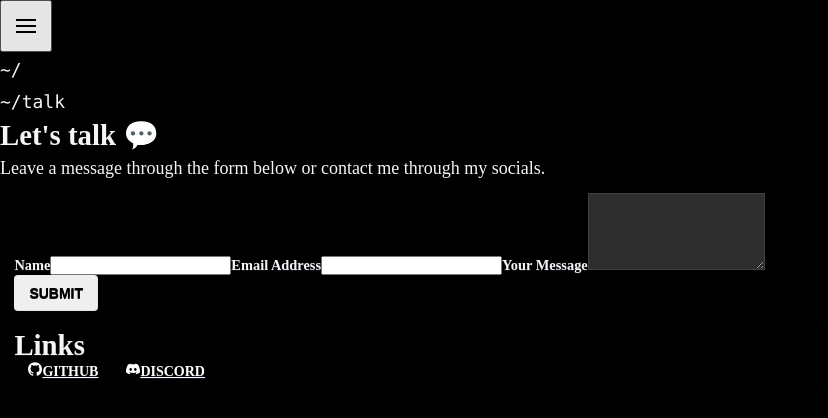
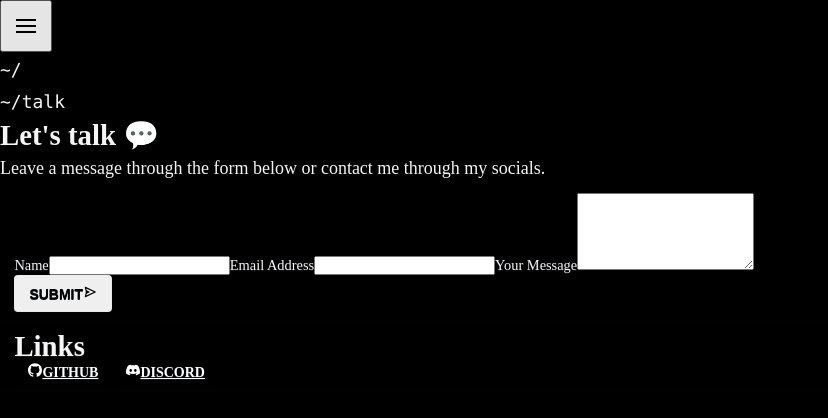
Before and after one commit to itsmeleow/me, a Next.js app: page /talk in a window 1280 px wide. Shown: the top 418 px of the page, without its empty margins (0-828 px from the left). Built offline with nearby package versions, Linux system fonts and the light colour scheme.

Commit message:
fix contact form, add location, smoother

```diff
--- a/package.json
+++ b/package.json
@@ -23,8 +23,7 @@
 		"react": "^18.2.0",
 		"react-dom": "^18.2.0",
 		"react-hot-toast": "^2.4.0",
-		"react-icons": "^4.6.0",
-		"zod": "^3.19.1"
+		"react-icons": "^4.6.0"
 	},
 	"devDependencies": {
 		"@types/node": "^18.11.4",
--- a/src/components/Layout.tsx
+++ b/src/components/Layout.tsx
@@ -10,12 +10,12 @@ type Props = {
 
 export default function Layout({children, title}: Props) {
 	return (
-		<div>
+		<>
 			<Head>
 				<title>{title} | leo</title>
 				<meta name="viewport" content="initial-scale=1.0, width=device-width" />
 			</Head>
-			<>{children}</>
-		</div>
+			{children}
+		</>
 	);
 }
--- a/src/pages/_app.tsx
+++ b/src/pages/_app.tsx
@@ -143,11 +143,20 @@ export default function App({Component, pageProps, router}: AppProps) {
 						<ul className="flex space-x-8">{navLinks}</ul>
 					</nav>
 				</div>
-				<div className="mx-auto max-w-3xl space-y-12 sm:py-24">
-					<Component {...pageProps} />
-				</div>
+				<AnimatePresence mode="wait">
+					<motion.div
+						key={router.asPath}
+						initial={{opacity: 0}}
+						animate={{opacity: 1}}
+						exit={{opacity: 0}}
+					>
+						<div className="mx-auto max-w-3xl space-y-12 sm:py-24">
+							<Component {...pageProps} />
+						</div>
 
-				<footer className="mx-auto mt-20 max-w-3xl border-t-2 border-neutral-900/10 p-4 py-32 opacity-50 dark:border-white/10"></footer>
+						<footer className="mx-auto mt-20 max-w-3xl border-t-2 border-neutral-900/10 p-4 py-32 opacity-50 dark:border-white/10"></footer>
+					</motion.div>
+				</AnimatePresence>
 				<div />
 			</div>
 			<Analytics />
--- a/src/pages/api/talk.ts
+++ b/src/pages/api/talk.ts
@@ -1,27 +1,17 @@
-import {z} from 'zod';
-import {NextApiResponse, NextApiRequest} from 'next';
 import {DISCORD_WEBHOOK} from '../../server/constants';
 
-const schema = z.object({
-	name: z.string(),
-	email: z.string().email(),
-	body: z.string().max(500).min(2),
-});
+export default async function handler(req, res) {
+	const body = req.body;
 
-export default async function handler(
-	req: NextApiRequest,
-	res: NextApiResponse,
-) {
-	const body = schema.parse(req.body);
-
-	const result = await fetch(DISCORD_WEBHOOK, {
+	try {
+		await fetch(DISCORD_WEBHOOK, {
 			method: 'POST',
 			headers: {'Content-Type': 'application/json'},
 			body: JSON.stringify({
 				content: `**New message from (${body.name})!**`,
 				embeds: [
 					{
-					description: body.body,
+						description: body.message,
 						author: {
 							name: body.email,
 						},
@@ -38,12 +28,15 @@ export default async function handler(
 				],
 			}),
 		});
-
-	if (result.status >= 400) {
-		return res.status(500).send({success: false});
-	}
-
-	if (req.headers['content-type'] === 'application/json') {
-		return res.status(200).json(res);
+		res.status(200).end();
+		return {
+			_redirect: '/thanks',
+		};
+	} catch (err) {
+		console.error(err);
+		return res.status(500).json({
+			success: false,
+			error: err.message,
+		});
 	}
 }
--- a/src/pages/index.tsx
+++ b/src/pages/index.tsx
@@ -17,6 +17,7 @@ import {
 	SiVercel,
 	SiYarn,
 } from 'react-icons/si';
+import {HiOutlineLocationMarker} from 'react-icons/hi';
 import Layout from '../components/Layout';
 import {ListItem} from '../components/ListItem';
 import {age} from '../util/time';
@@ -24,9 +25,25 @@ import {age} from '../util/time';
 export default function Home() {
 	return (
 		<Layout title="Home">
-			<div className="space-y-16">
-				<div className="space-y-2">
-					<h1 className="text-3xl text-white font-bold sm:text-4xl md:text-6xl">
+			<div className="space-y-4">
+				<div className="flex items-center">
+					<a
+						target="_blank"
+						href="https://www.google.com/maps/place/New+York,+NY/"
+						rel="noreferrer"
+						className="inline-flex space-x-1 items-center justify-center rounded-full px-2 py-1 no-underline transition-colors bg-white/5 text-opacity-70 hover:bg-white/10 border border-[#e6e6e61a]"
+					>
+						<span>
+							<HiOutlineLocationMarker className="h-6 w-6" />
+						</span>
+
+						<span className="-mb-0.5">New York, US &nbsp;</span>
+
+						<span className="-mb-0.5 ml-1 block h-[6px] w-[6px] animate-pulse rounded-full bg-sky-400" />
+					</a>
+				</div>
+
+				<h1 className="text-3xl font-bold sm:text-4xl md:text-6xl">
 					Hey, I&apos;m leo ✌️
 				</h1>
 				<p className="text-white/50">
@@ -40,12 +57,11 @@ export default function Home() {
 				</p>
 			</div>
 
-				<div className="space-y-2">
-					<h1 className="text-2xl sm:text-3xl font-semibold">
-						Technologies 💻
-					</h1>
+			<div className="space-y-4">
+				<h1 className="text-2xl sm:text-3xl font-semibold">Technologies 💻</h1>
 				<p className="text-white/50">
-						I use a wide range of technologies to create applications.
+					I use a wide range of technologies to create applications in the most
+					efficient manner possible.
 				</p>
 				<ul className="grid grid-cols-3 sm:grid-cols-4 gap-4 pt-2">
 					<ListItem icon={SiNextDotJs} text="Next.js" />
@@ -66,7 +82,6 @@ export default function Home() {
 					<ListItem icon={SiVercel} text="Vercel" />
 				</ul>
 			</div>
-			</div>
 		</Layout>
 	);
 }
--- a/src/pages/talk.tsx
+++ b/src/pages/talk.tsx
@@ -3,6 +3,7 @@ import Link from 'next/link';
 import toast from 'react-hot-toast';
 import Layout from '../components/Layout';
 import {SiGithub, SiDiscord} from 'react-icons/si';
+import {BiSend} from 'react-icons/bi';
 
 export default function Talk() {
 	const router = useRouter();
@@ -20,7 +21,7 @@ export default function Talk() {
 				</div>
 
 				<div className="grid grid-cols-1 space-y-4">
-					<div className="card">
+					<div className="card font-semibold">
 						<form
 							className="space-y-6 uppercase grid grid-cols-1"
 							method="POST"
@@ -40,22 +41,15 @@ export default function Talk() {
 									body: values,
 								};
 
-								toast.promise(
-									fetch('/api/talk', options)
-										.then(res => {
-											console.log(res);
-										})
-										.then(() => {
-											router.push('/thanks');
-										})
-										.catch(err => console.log(err)),
-									{
+								await toast
+									.promise(fetch('/api/talk', options), {
 										loading: 'Loading...',
 										success: 'Success',
 										error: (error: Error) =>
 											error?.message ?? 'Something went wrong...',
-									},
-								);
+									})
+									.then(async () => router.push('/thanks'))
+									.catch(error => console.log(error.message));
 							}}
 						>
 							<label className="grid grid-cols-1 space-y-1">
@@ -65,7 +59,7 @@ export default function Talk() {
 									type="name"
 									name="name"
 									id="name"
-									className="block w-full rounded-md  py-1 px-4 font-sans text-lg focus:outline-none focus:ring focus:ring-gray-800 bg-white/5"
+									className="block input w-full rounded-md  py-1 px-4 font-sans text-lg focus:outline-none focus:ring focus:ring-gray-600 bg-white/5"
 								/>
 							</label>
 							<label className="grid grid-cols-1 space-y-1">
@@ -75,7 +69,7 @@ export default function Talk() {
 									type="email"
 									name="email"
 									id="email"
-									className="block w-full rounded-md  py-1 px-4 font-sans text-lg focus:outline-none focus:ring focus:ring-gray-800 bg-white/5"
+									className="block w-full rounded-md  py-1 px-4 font-sans text-lg focus:outline-none focus:ring focus:ring-gray-600 bg-white/5"
 								/>
 							</label>
 							<label className="grid grid-cols-1 space-y-1">
@@ -83,18 +77,19 @@ export default function Talk() {
 								<textarea
 									required
 									rows={5}
-									name="body"
+									name="message"
 									minLength={2}
-									id="body"
-									className="block w-full resize-none rounded-md py-1 px-4 font-sans text-lg focus:outline-none focus:ring focus:ring-gray-800 bg-white/5"
+									id="message"
+									className="block w-full resize-none rounded-md py-1 px-4 font-sans text-lg focus:outline-none focus:ring focus:ring-gray-600 bg-white/5"
 								/>
 							</label>
 							<div className="">
 								<button
 									type="submit"
-									className="btn bg-white/5 hover:bg-white/10"
+									className="btn rounded-full inline-flex space-x-2 items-center justify-center bg-white/5 hover:bg-white/10"
 								>
 									<span>Submit</span>
+									<span>{BiSend({className: 'h-4 w-4'})}</span>
 								</button>
 							</div>
 						</form>
@@ -109,12 +104,12 @@ export default function Talk() {
 								rel="noreferrer"
 							>
 								<a
-									className="btn relative inline-flex space-x-2 items-center justify-center no-underline bg-white/5 hover:bg-white/10"
+									className="btn relative inline-flex space-x-2 items-center justify-center no-underline bg-white/5 hover:bg-white/10 "
 									target="_blank"
 									rel="noopener noreferrer"
 								>
 									<span>{SiGithub({className: 'h-6 w-6'})}</span>
-									<span>Github</span>
+									<span className="font-medium">Github</span>
 								</a>
 							</Link>
 							<Link href="https://discord.com/users/574773140392116228">
@@ -124,7 +119,7 @@ export default function Talk() {
 									rel="noopener noreferrer"
 								>
 									<span>{SiDiscord({className: 'h-6 w-6'})}</span>
-									<span>Discord</span>
+									<span className="font-medium">Discord</span>
 								</a>
 							</Link>
 						</div>
--- a/src/styles/globals.css
+++ b/src/styles/globals.css
@@ -51,7 +51,7 @@ body {
 	box-shadow: 0 1px 1px -1px #121621;
 	border-radius: 0.25rem;
 	border-width: 1px;
-	border-color: hsla(0, 0%, 90%, 0.1);
+	border-color: #e6e6e61a;
 	font-weight: 600;
 	text-transform: uppercase;
 }
@@ -90,14 +90,5 @@ body {
 	box-shadow: 0 1px 1px -1px #121621;
 	border-radius: 0.25rem;
 	border-width: 1px;
-	border-color: hsla(0, 0%, 90%, 0.1);
-	font-weight: 600;
+	border-color: #e6e6e61a;
 }
-
-.input,
-textarea {
-	line-height: inherit;
-	color: inherit;
-	background-color: hsla(0, 0%, 90%, 0.2);
-	border-color: hsla(0, 0%, 90%, 0.1);
-}
```
Also changed, not shown: 1 other file (tests, documents, lock files or other folders). Lines whose indentation alone changed are shown as unchanged.
